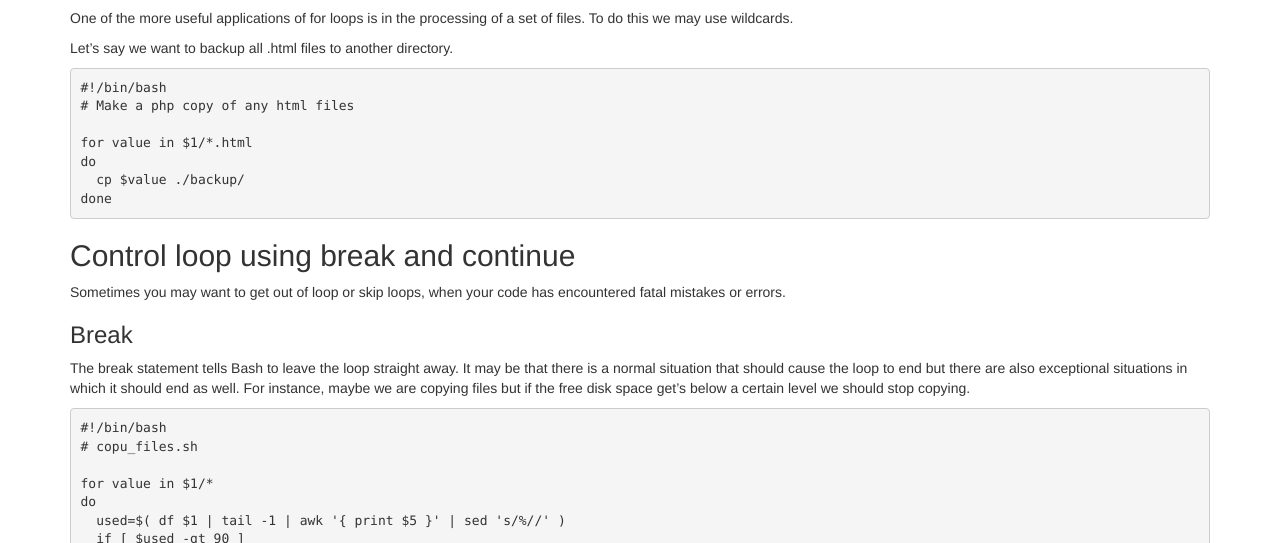
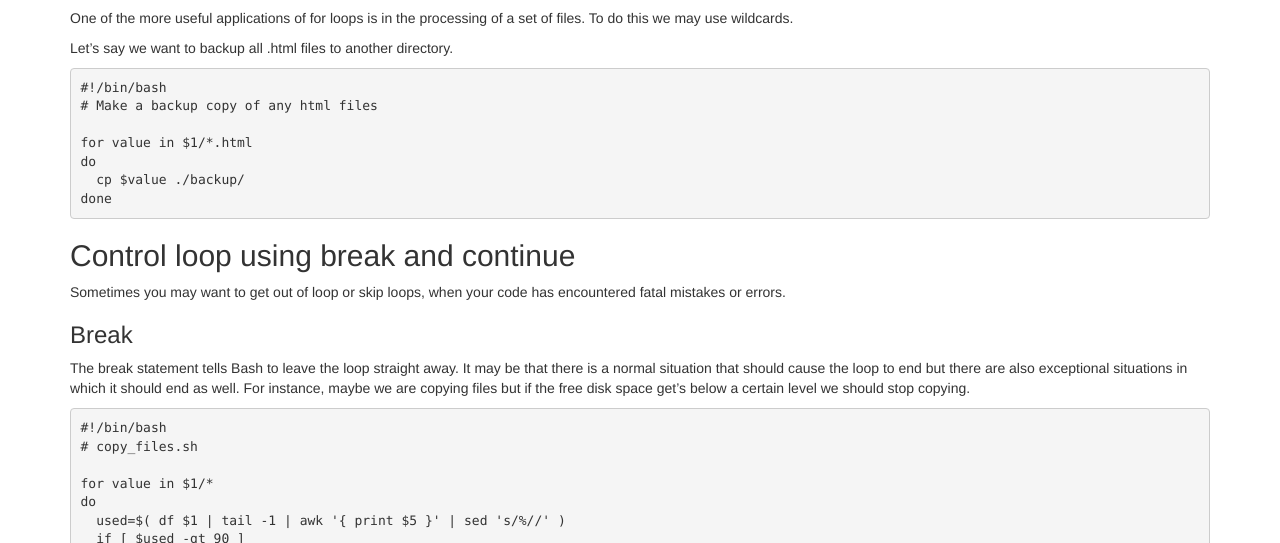
Before and after one commit to GTK-lab/bash, a Jekyll site: the page built from _episodes/05-loops.md, in a window 1280 px wide and 1400 px high, scrolled down 3181 px. Shown: the part 180-723 px from the top of the window. Built offline with Jekyll 4.4.1, drawn with Linux system fonts in a browser that asks for light colours; some of the changed text lies outside the part shown.

````diff
--- a/_episodes/05-loops.md
+++ b/_episodes/05-loops.md
@@ -139,7 +139,7 @@ Let's say we want to backup all .html files to another directory.
 
 ```
 #!/bin/bash
-# Make a php copy of any html files
+# Make a backup copy of any html files
 
 for value in $1/*.html
 do
@@ -157,7 +157,7 @@ The break statement tells Bash to leave the loop straight away. It may be that t
 
 ```
 #!/bin/bash
-# copu_files.sh
+# copy_files.sh
 
 for value in $1/*
 do
````
Also changed, not shown: other parts of _episodes/05-loops.md (+2 -2 lines), _episodes/02-variable.md (+2 -2 lines), _episodes/03-input.md (+3 -3 lines), _episodes/04-ifcondition.md (+3 -3 lines).
